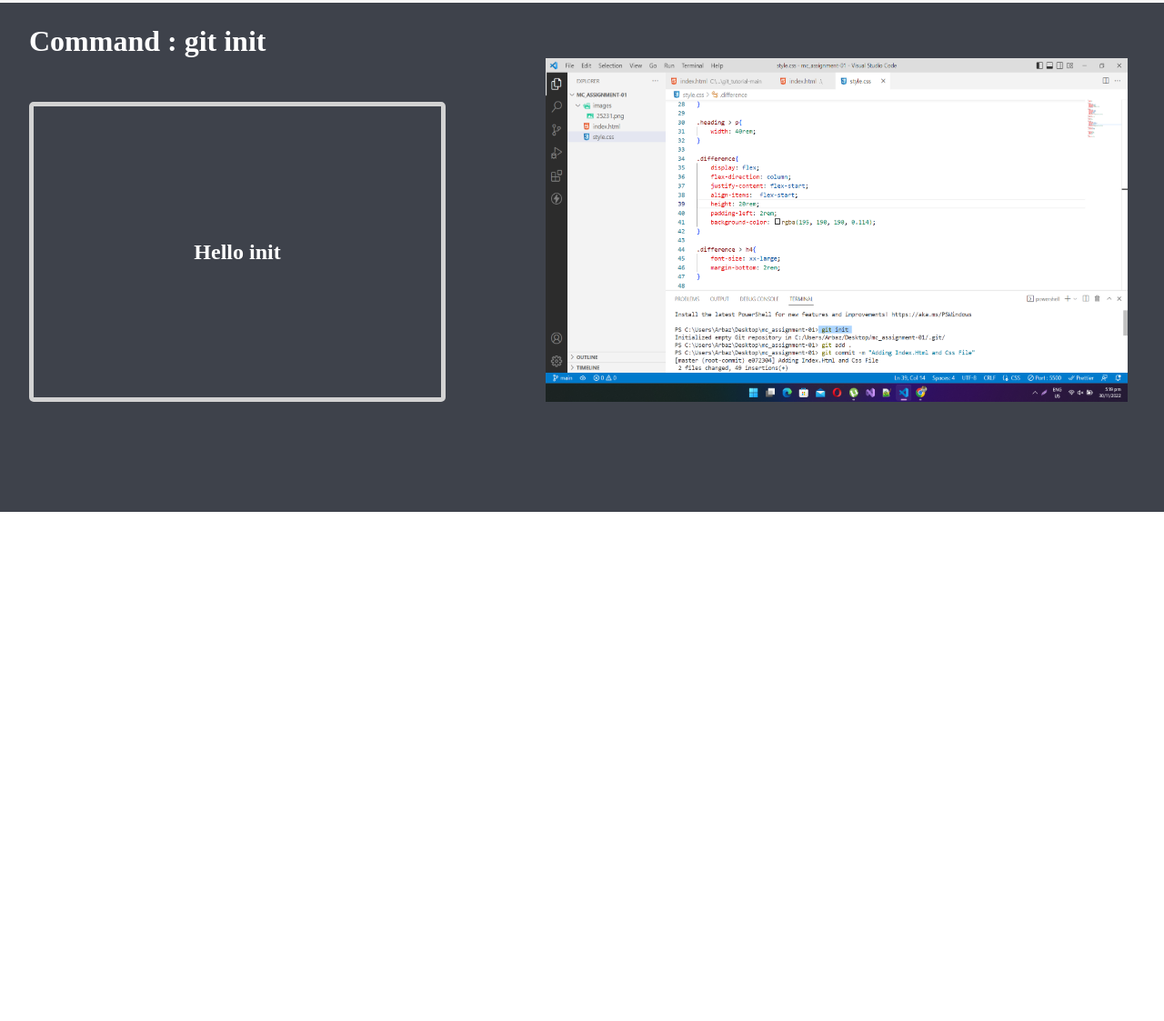
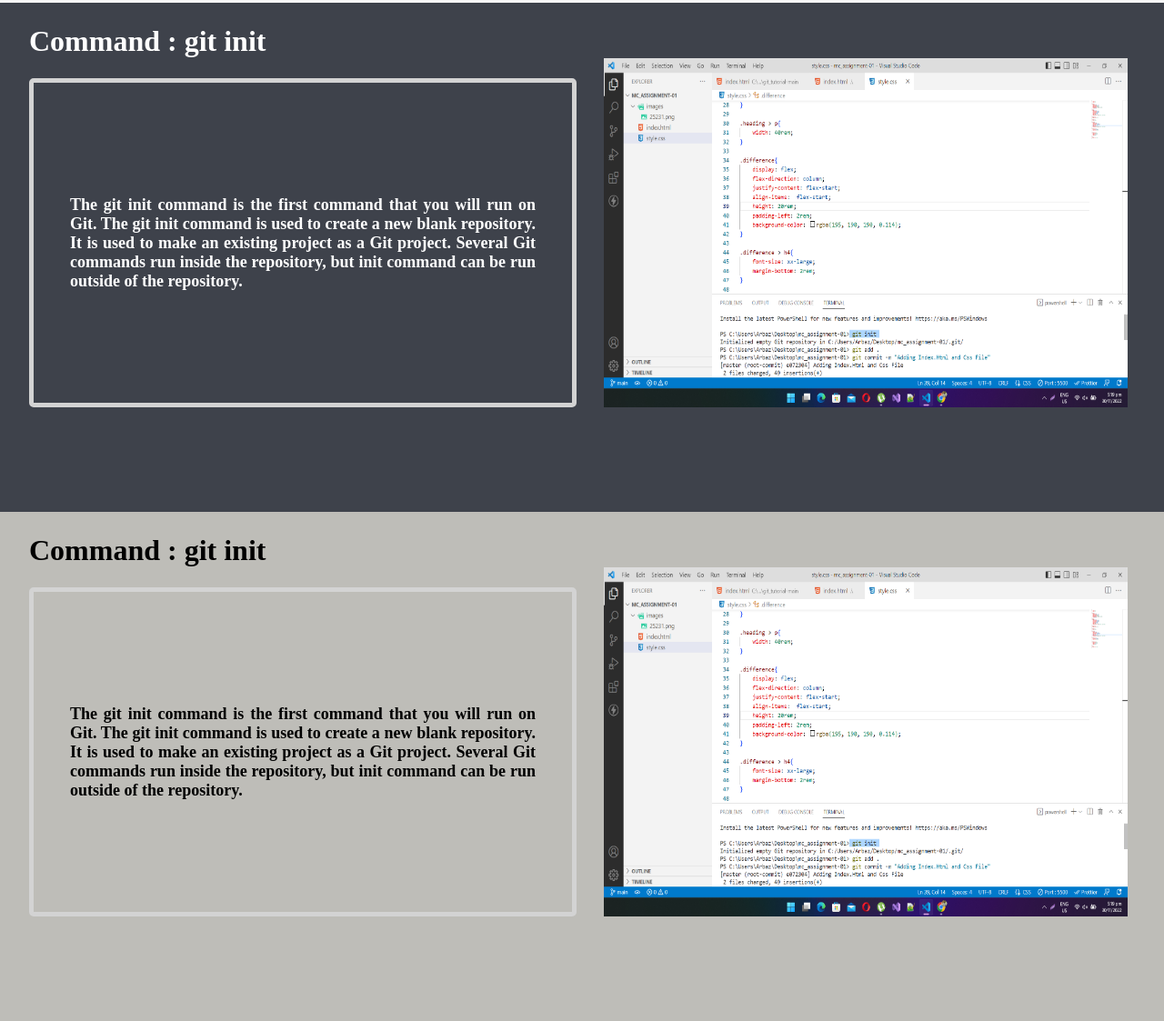
Before and after one commit to malikarbazakram/mc_assignment-01, a plain HTML site: page index.html in a window 1280 px wide. Shown: the part 920-2043 px from the top of the page at 91% size. Before the commit the page ends 1483 px from the top, so only its background shows below. Drawn offline with Linux system fonts and the light colour scheme.

Commit message:
Modifying and finalizing Frame!!!

```diff
--- a/index.html
+++ b/index.html
@@ -40,9 +40,30 @@
     <div class="steps1">
         <h1 style="padding-left: 2rem; padding-top: 1.5rem;">Command : git init</h1>
         <div class="sidebyside">
-            <b class="centerText"><p > Hello init </p></b>
+            <b class="centerText"><p > The git init command is the first command that you will run on Git.
+                 The git init command is used to create a new blank repository.
+                 It is used to make an existing project as a Git project.
+                 Several Git commands run inside the repository, but init command can be run
+                 outside of the repository.
+
+            </p></b>
             <img class="imageClass" src="images/init.png" alt="">
         </div>
     </div>
+
+    <div class="steps2">
+        <h1 style="padding-left: 2rem; padding-top: 1.5rem;">Command : git init</h1>
+        <div class="sidebyside">
+            <b class="centerText"><p > The git init command is the first command that you will run on Git.
+                 The git init command is used to create a new blank repository.
+                 It is used to make an existing project as a Git project.
+                 Several Git commands run inside the repository, but init command can be run
+                 outside of the repository.
+
+            </p></b>
+            <img class="imageClass" src="images/init.png" alt="">
+        </div>
+    </div>
+
 </body>
 </html>
--- a/style.css
+++ b/style.css
@@ -44,6 +44,7 @@
 .difference > h4{
     font-size: xx-large;
     margin-bottom: 2rem;
+    margin-top: 2rem;
 }
 
 
@@ -59,7 +60,7 @@
 }
 
 .steps2{
-    height:100vh;
+    height:70vh;
     background-color: #bebdb8;
 }
 
@@ -77,25 +78,26 @@
 
 .imageClass{
 
-    width: 50%;
+    width: 45%;
     margin-right: 2.5rem;
 }
 
 .sidebyside > b{
     margin-left: 2rem;
-    margin-top: 3rem;
+    margin-top: 1.4rem;
     height: 40vh;
-    width: 35%;
+    width: 40%;
     border-radius: 5px;
     border: 5px solid lightgray;
 
     display: flex;
     justify-content: center;
     align-items: center;
-    font-size: x-large;
+    font-size: large;
     text-align: justify;
+    padding: 1rem 2.5rem;
 }
 
 .centerText:hover > p{
-    scale: 1.2;
+    scale: 1.1;
 }
```
